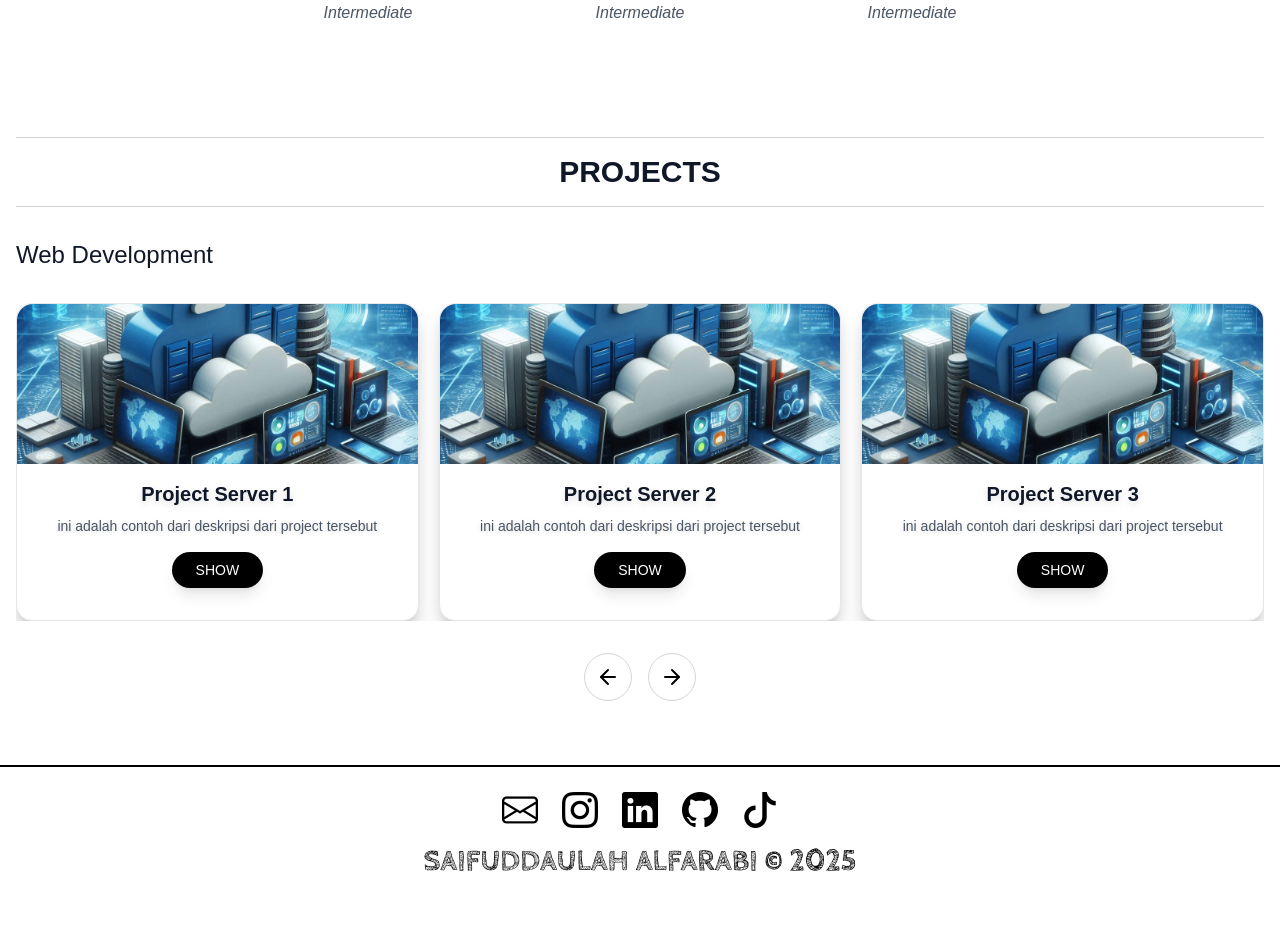
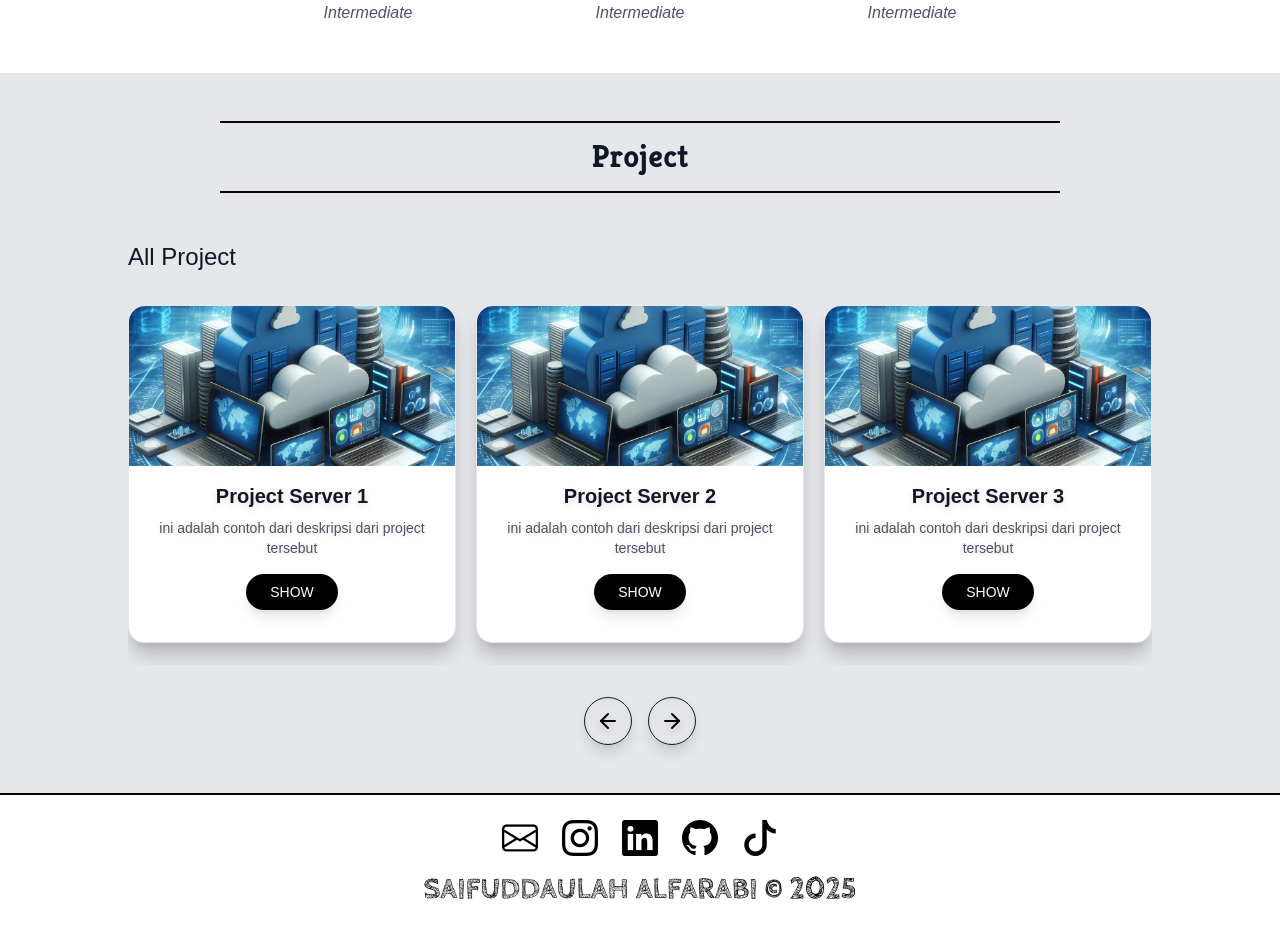
Before and after one commit to SaifulDA/webportov3, a React (Vite) app: page / in a window 1280 px wide. Shown: the part 1685-2623 px from the top of the page. Built offline with nearby package versions, Linux system fonts and the light colour scheme.

Commit message:
Feat: Project dont finish development

```diff
--- a/src/pages/home/Project.jsx
+++ b/src/pages/home/Project.jsx
@@ -24,19 +24,26 @@ const ProjectsSection = () => {
   const navigationNextClass = "swiper-button-next-custom";
 
   return (
-    <section className="py-16 bg-white dark:bg-gray-900">
+    <section id="project" className="py-12 px-6 md:px-16 bg-gray-200 dark:bg-gray-900">
       {/* Title with border line above and below */}
-      <div className="max-w-7xl mx-auto px-4">
-        <h2 className="text-3xl font-bold text-gray-900 dark:text-white border-t border-b border-gray-300 py-4 text-center mb-8">
-          PROJECTS
-        </h2>
+      <div className="mx-auto px-4">
+        {/* Garis Atas */}
+        <hr className="border-t-2 border-stone-950 w-3/4 max-w-5xl mx-auto mb-4 dark:border-white" />
+
+        {/* Teks SKILLS */}
+        <div className="text-center">
+          <h2 className="font-kreon text-3xl tracking-wider font-bold text-gray-900 dark:text-white">Project</h2>
+        </div>
+
+        {/* Garis Bawah */}
+        <hr className="border-t-2 border-stone-950 w-3/4 max-w-5xl mx-auto mt-4 mb-12 dark:border-white" />
 
         {/* Category title */}
-        <div className="mb-8">
-          <h3 className="text-2xl font-medium text-gray-900 dark:text-white">Web Development</h3>
+        <div className="mb-8 max-w-5xl mx-auto">
+          <h3 className="text-2xl font-medium text-gray-900 dark:text-white">All Project</h3>
         </div>
 
-        <div className="relative">
+        <div className="max-w-5xl mx-auto">
           {/* Project cards */}
           <Swiper
             modules={[Navigation]}
@@ -50,29 +57,22 @@ const ProjectsSection = () => {
               640: { slidesPerView: 2 },
               1024: { slidesPerView: 3 },
             }}
-            className="w-full"
+            className="w-full overflow-visible h-90"
           >
             {projects.map((project) => (
               <SwiperSlide key={project.id}>
-                <ProjectCard
-                  title={project.title}
-                  desc={project.desc}
-                  image={project.image}
-                />
+                <ProjectCard title={project.title} desc={project.desc} image={project.image} />
               </SwiperSlide>
             ))}
           </Swiper>
 
           {/* Navigation buttons */}
           <div className="flex justify-center mt-8 gap-4">
-            <button
-              className={`${navigationPrevClass} w-12 h-12 rounded-full border border-gray-300 flex items-center justify-center focus:outline-none`}
-            >
+            <button className={`${navigationPrevClass} w-12 h-12 drop-shadow-lg shadow-lg rounded-full border border-gray-900 dark:border-white flex items-center justify-center focus:outline-none transition-transform duration-300 hover:scale-110`}>
               <NavigationButton direction="left" />
             </button>
-            <button
-              className={`${navigationNextClass} w-12 h-12 rounded-full border border-gray-300 flex items-center justify-center focus:outline-none`}
-            >
+
+            <button className={`${navigationNextClass} w-12 h-12 drop-shadow-lg shadow-lg rounded-full border border-gray-900 dark:border-white flex items-center justify-center focus:outline-none transition-transform duration-300 hover:scale-110`}>
               <NavigationButton direction="right" />
             </button>
           </div>
```
